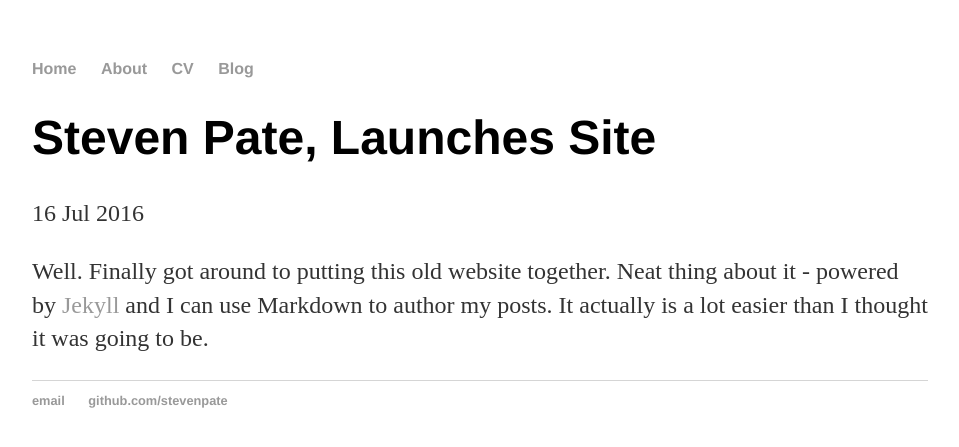
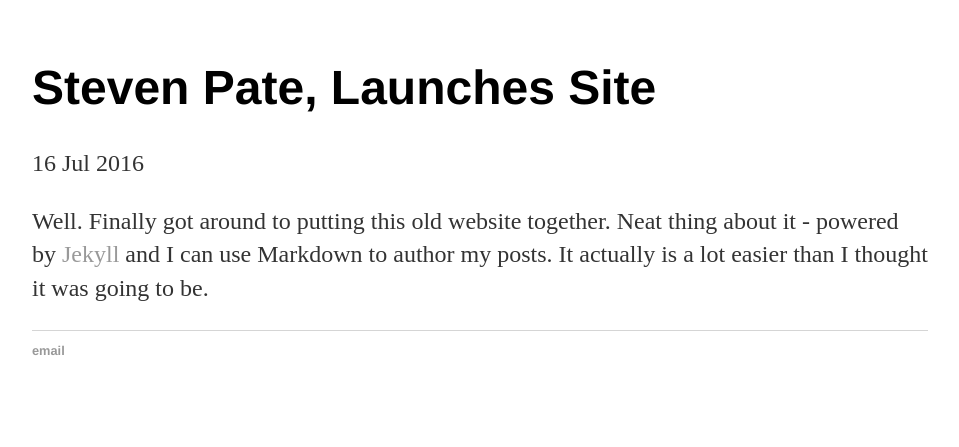
Before and after one commit to StevenPate/stevenpate.github.io, a Jekyll site: the page built from _posts/2016-07-06-hank-quinlan-site-launched.md, in a window 1280 px wide. Shown: the top 447 px of the page, without its empty margins (160-1119 px from the left). Built offline with Jekyll 4.4.1, drawn with Linux system fonts in a browser that asks for light colours.

Commit message:
Update default.html

```diff
--- a/_layouts/default.html
+++ b/_layouts/default.html
@@ -7,12 +7,12 @@
 	</head>
 	<body>
 		<nav>
-    		<ul>
+    		<!--<ul>
         		<li><a href="/">Home</a></li>
 	        	<li><a href="/about">About</a></li>
         		<li><a href="/cv">CV</a></li>
         		<li><a href="/blog">Blog</a></li>
-    		</ul>
+    		</ul>-->
 		</nav>
 		<div class="container">
     		{{ content }}
@@ -20,7 +20,6 @@
 		<footer>
     		<ul>
         		<li><a href="mailto:steven@stevenpate.com">email</a></li>
-        		<li><a href="https://github.com/stevenpate">github.com/stevenpate</a></li>
 			</ul>
 		</footer>
 	</body>
```
